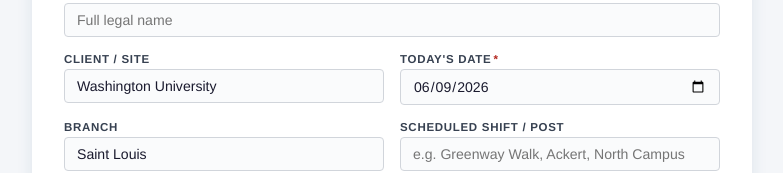
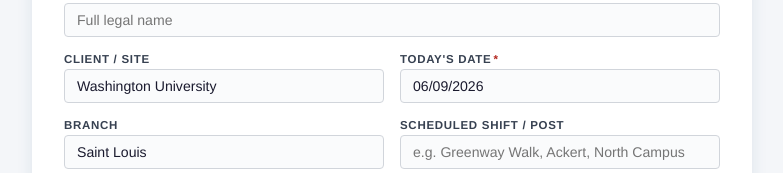
Before and after one commit to granarkillus/dar, a Next.js app: page / in a window 1280 px wide. Shown: the part 291-464 px from the top of the page, without its empty margins (248-1031 px from the left). Built offline with nearby package versions, Linux system fonts and the light colour scheme.

Commit message:
Update page.tsx

```diff
--- a/app/page.tsx
+++ b/app/page.tsx
@@ -26,7 +26,16 @@
 }
 
 export default function DARForm() {
-  const today = new Date().toISOString().split("T")[0];
+  // Central Time today — avoids UTC date being one day behind after 6pm CT
+  const getCentralToday = () => {
+    const now = new Date();
+    const central = new Date(now.toLocaleString("en-US", { timeZone: "America/Chicago" }));
+    const m = String(central.getMonth() + 1).padStart(2, "0");
+    const d = String(central.getDate()).padStart(2, "0");
+    const y = central.getFullYear();
+    return `${m}/${d}/${y}`;
+  };
+  const today = getCentralToday();
 
   const [form, setForm] = useState({
     officerName: "",
@@ -116,7 +125,7 @@
       officerName: "",
       clientSite: "Washington University",
       branch: "Saint Louis",
-      date: today,
+      date: getCentralToday(),
       scheduledShift: "",
       receivedRadio: false,
       receivedPager: false,
@@ -213,7 +222,7 @@
             <Field label="Officer on Duty" value={form.officerName} onChange={set("officerName")} required placeholder="Full legal name" />
             <Row>
               <Field label="Client / Site" value={form.clientSite} onChange={set("clientSite")} />
-              <Field label="Today's Date" value={form.date} onChange={set("date")} type="date" required />
+              <Field label="Today's Date" value={form.date} onChange={set("date")} type="text" placeholder="MM/DD/YYYY" required />
             </Row>
             <Row>
               <Field label="Branch" value={form.branch} onChange={set("branch")} />
```
